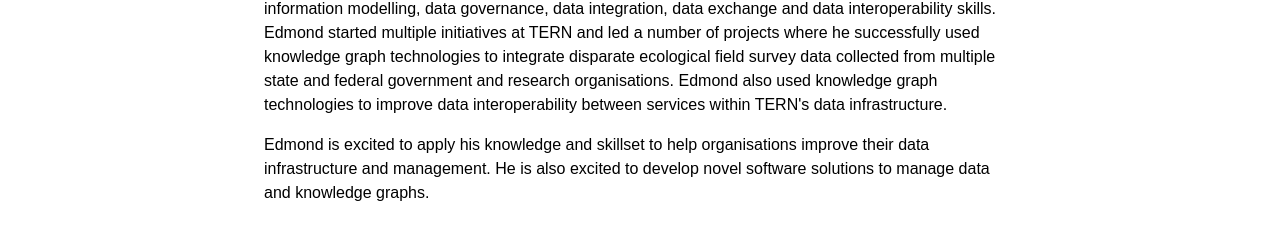
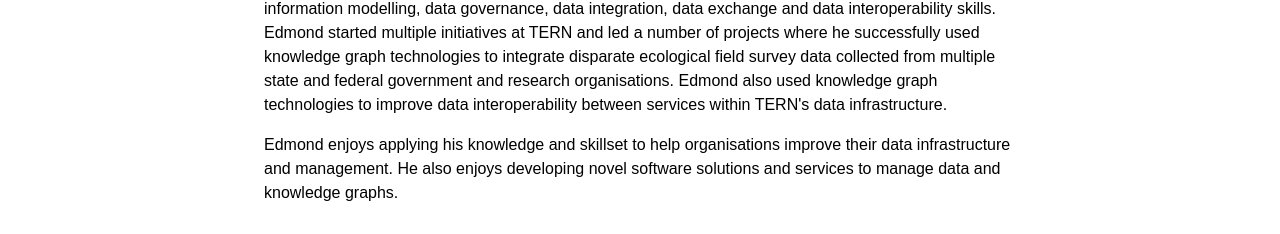
Before and after one commit to Kurrawong/kurrawong.ai, an Astro site: page /people in a window 1280 px wide. Shown: the part 1291-1525 px from the top of the page. Built offline with nearby package versions, Linux system fonts and the light colour scheme; Astro itself is replaced by a stand-in of ours.

Commit message:
Update /people styling and some content

```diff
--- a/src/pages/people.mdx
+++ b/src/pages/people.mdx
@@ -11,7 +11,12 @@ These are the people within KurrawongAI:
 
 ### Nicholas Car
 
-<img src="/nick.jpg" style="float:right; padding: 0.5rem;" width="200" alt="Nick's profile picture." />
+<img
+  src="/nick.jpg"
+  style="float:right; padding: 0.5rem;"
+  width="200"
+  alt="Nick's profile picture."
+/>
 
 _Data Architect, Knowledge Graph Specialist_
 
@@ -37,7 +42,12 @@ He has considerable Machine Learning experience, including text document process
 
 ### Edmond Chuc
 
-<img src="/edmond.jpg" style="float:right; padding: 0.5rem;" width="200" alt="Edmond's profile picture." />
+<img
+  src="/edmond.jpg"
+  style="float:right; padding: 0.5rem;"
+  width="200"
+  alt="Edmond's profile picture."
+/>
 
 _Knowledge Graph Senior Developer_
 
@@ -49,13 +59,15 @@ Edmond started his journey in the area of data integration and interoperability
 
 He later had the privilege to work as a senior software engineer at [TERN](https://www.tern.org.au/), a national research infrastructure funded by [NCRIS](https://www.education.gov.au/ncris), where he was given the opportunity to hone his information modelling, data governance, data integration, data exchange and data interoperability skills. Edmond started multiple initiatives at TERN and led a number of projects where he successfully used knowledge graph technologies to integrate disparate ecological field survey data collected from multiple state and federal government and research organisations. Edmond also used knowledge graph technologies to improve data interoperability between services within TERN's data infrastructure.
 
-Edmond is excited to apply his knowledge and skillset to help organisations improve their data infrastructure and management. He is also excited to develop novel software solutions to manage data and knowledge graphs.
+Edmond enjoys applying his knowledge and skillset to help organisations improve their data infrastructure and management. He also enjoys developing novel software solutions and services to manage data and knowledge graphs.
 
 ## Occasional collaborators
 
 ### Margie Smith
 
 _Data Governance Coach_
+
+---
 
 Margie is a data and metadata policy and governance consultant with around 20 years experience in Federal government, mostly in the Departments of Prime Minister & Cabinet, Communications, Human Services, Geoscience Australia and various statutory authorities.
 
@@ -65,6 +77,8 @@ In 2005 - 2015 Margie was instrumental in the establishment and multi-agency ado
 
 _Solutions Architect_
 
+---
+
 David is an experienced Solutions Architect and IT project director who has worked for decades in Queensland.
 
 He has first-hand experience with Knowledge Graph-based enterprise data scenarios and currently consults for large finance and resources sector companies.
```
